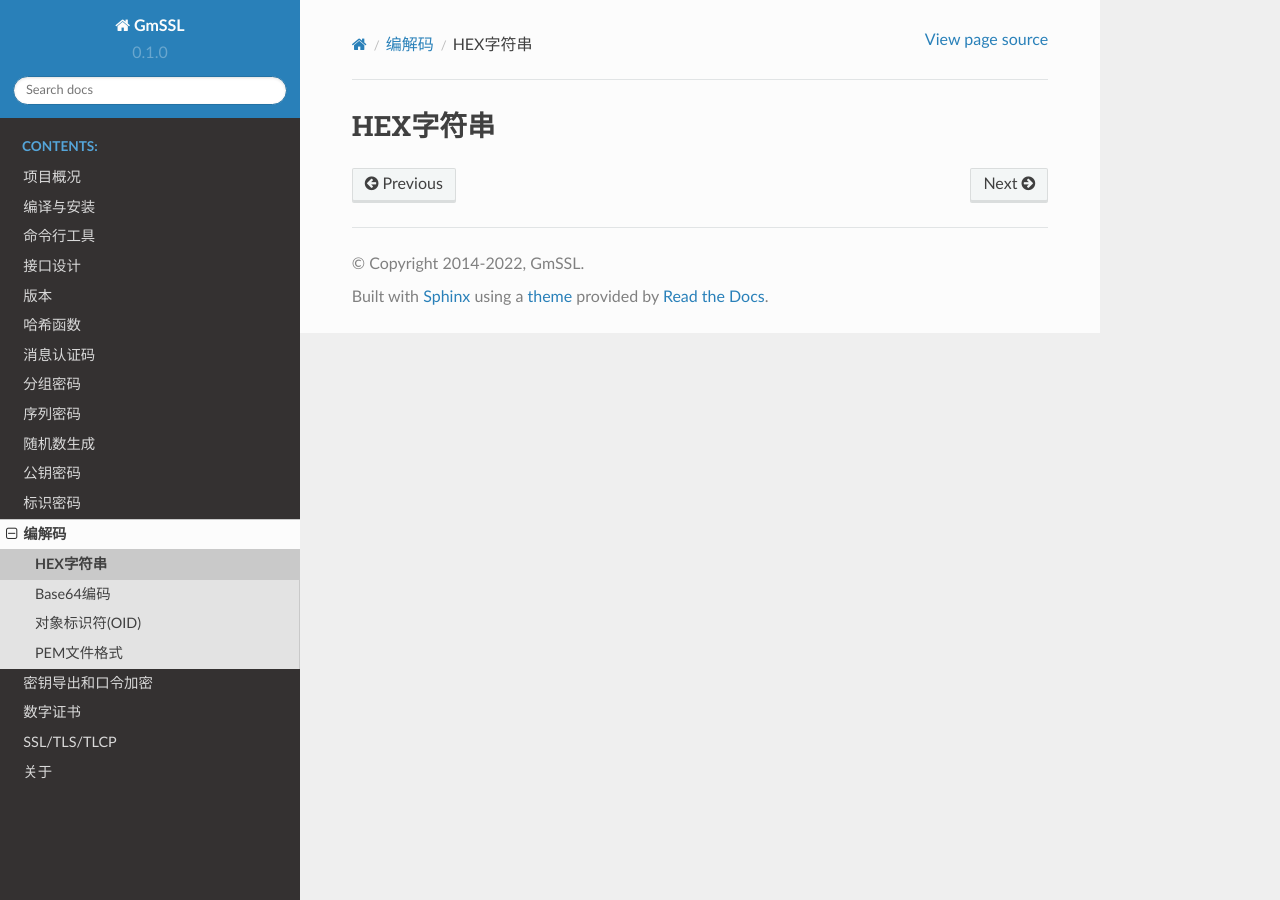
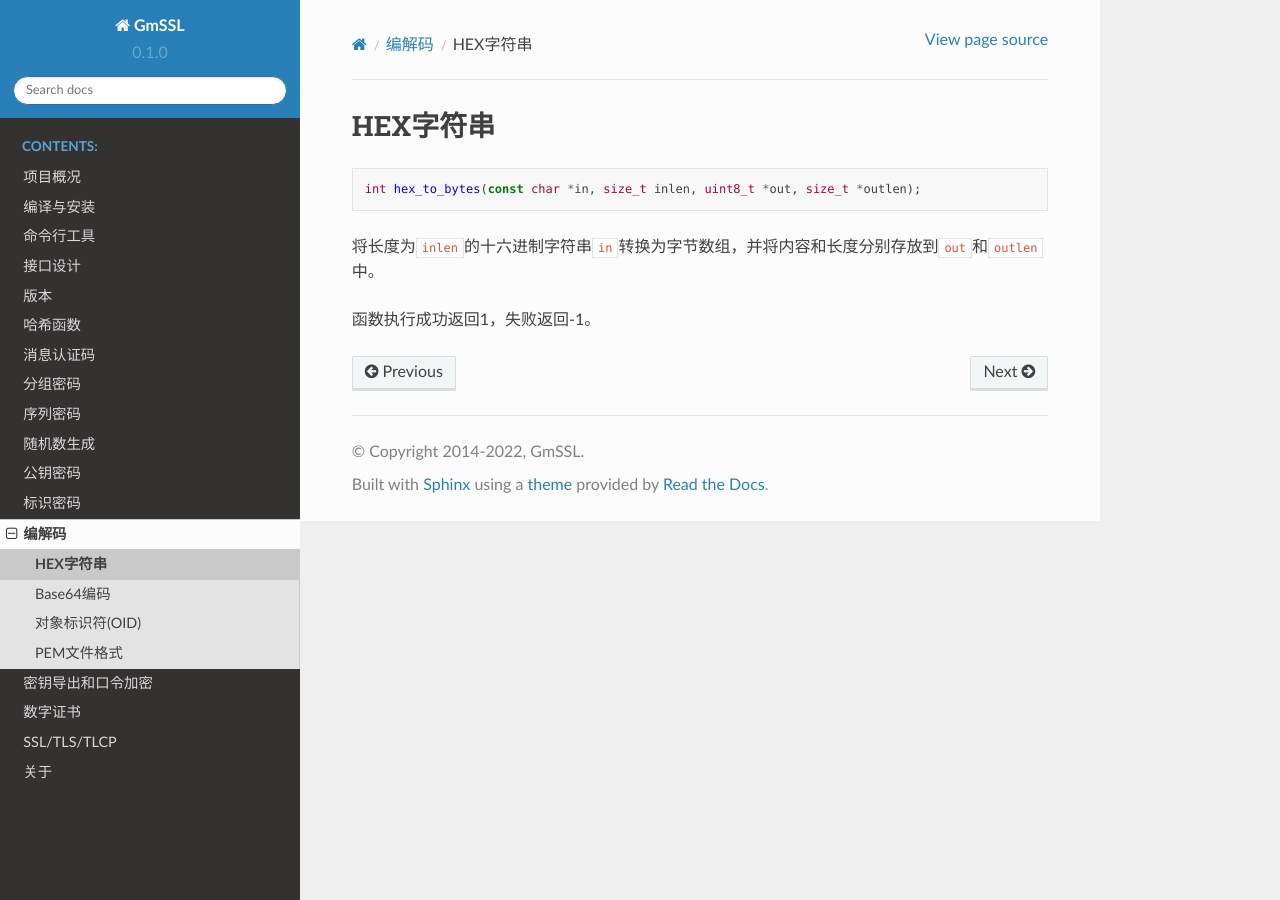
Before and after one commit to zxm256/gmssl-docs, a Sphinx documentation site: the page built from docs/source/encode_decode/hex.md, in a window 1280 px wide. Built offline with Sphinx 7.4.7 and the Read the Docs theme 2.0.0, drawn with Linux system fonts in a browser that asks for light colours; pages that are not in the unit, such as notebooks, are missing from menus.

Commit message:
Update hex.md

````diff
--- a/docs/source/encode_decode/hex.md
+++ b/docs/source/encode_decode/hex.md
@@ -1 +1,9 @@
 # HEX字符串
+
+```c
+int hex_to_bytes(const char *in, size_t inlen, uint8_t *out, size_t *outlen);
+```
+
+将长度为`inlen`的十六进制字符串`in`转换为字节数组，并将内容和长度分别存放到`out`和`outlen`中。
+
+函数执行成功返回1，失败返回-1。
````
